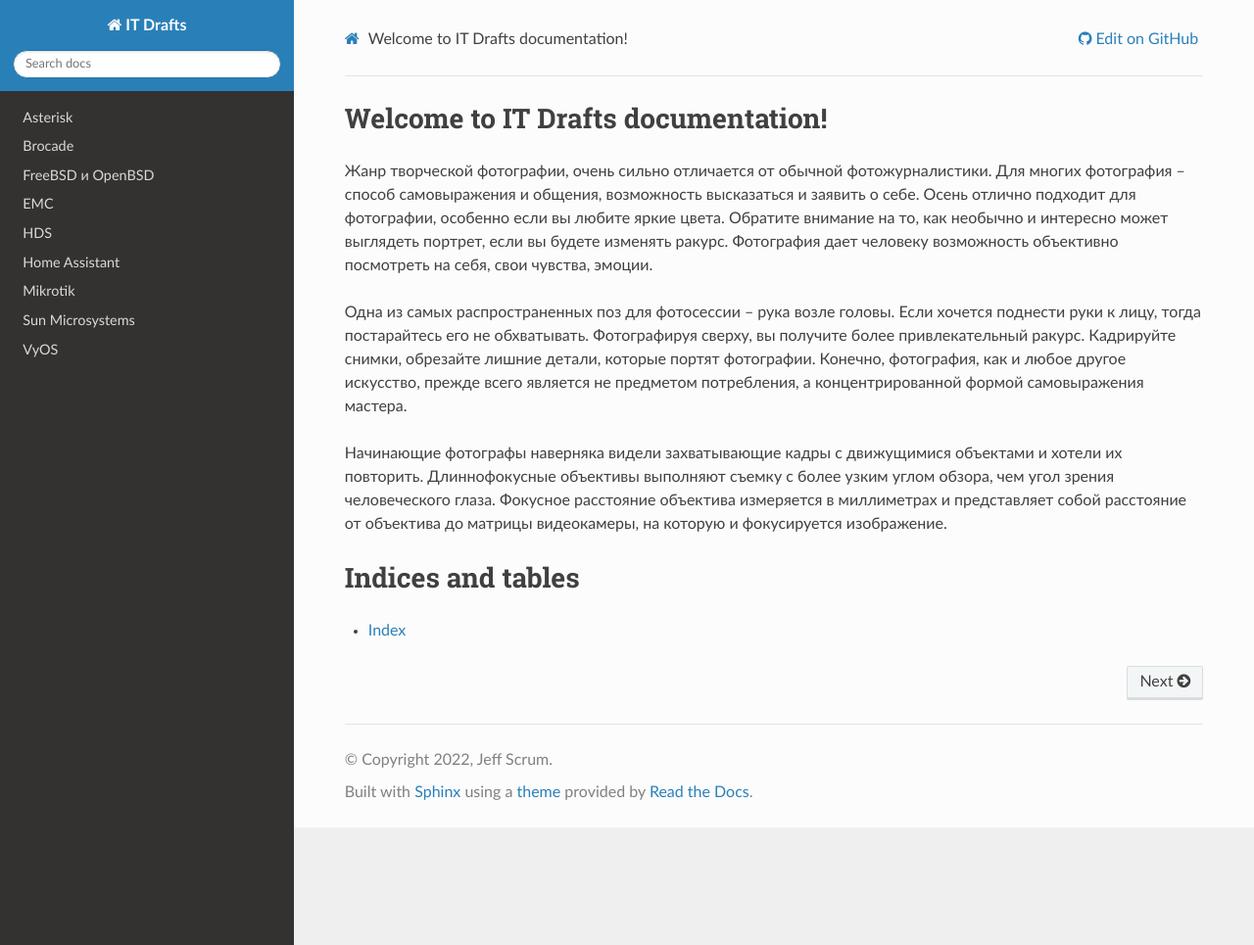
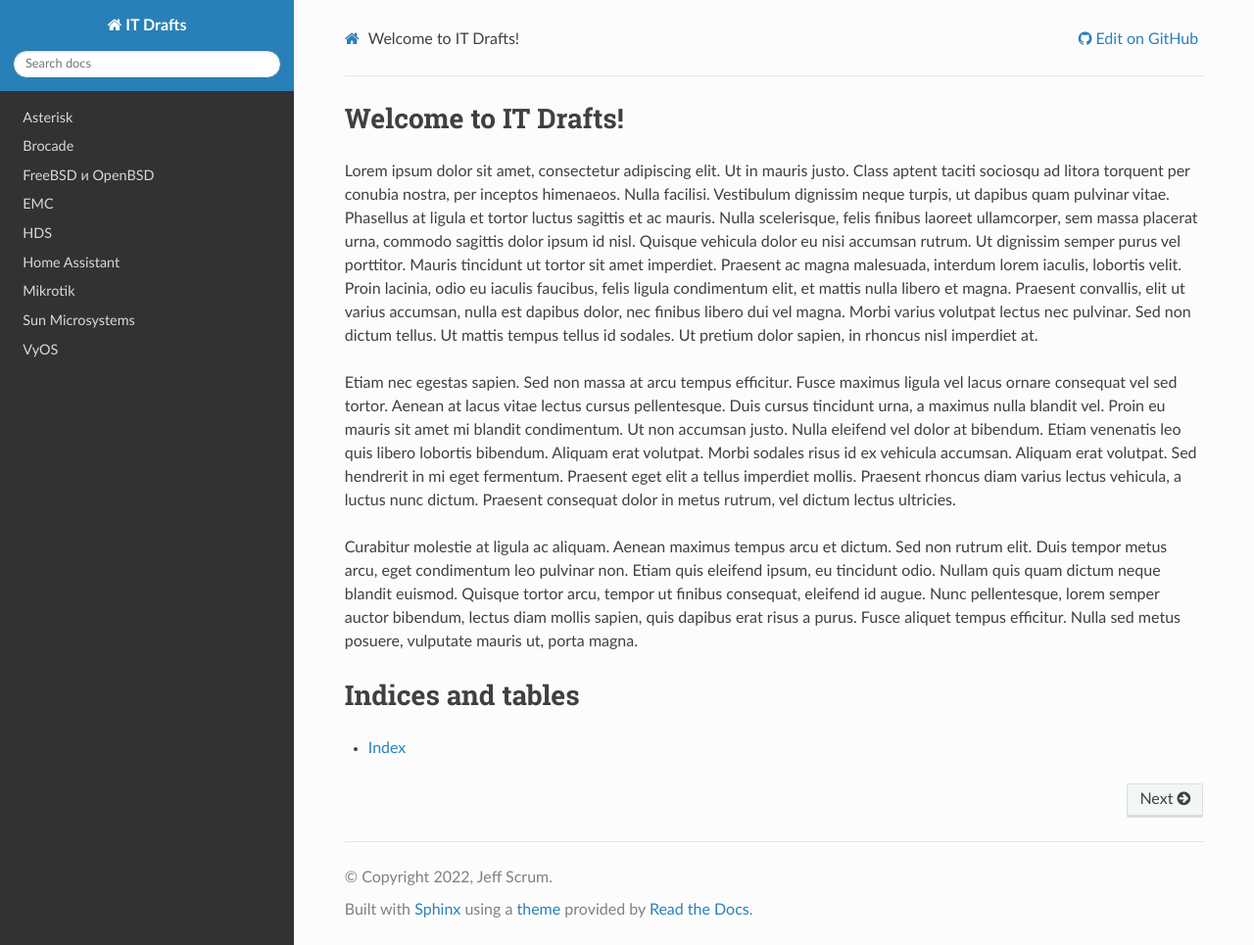
Before and after one commit to jeffscrum/jeffscrum.github.io, a Sphinx documentation site: the page built from source/index.rst, in a window 1280 px wide and 965 px high. Shown: the whole window at 98% size. Built offline with Sphinx 7.4.7 and the Read the Docs theme 2.0.0, drawn with Linux system fonts in a browser that asks for light colours.

Commit message:
Update index.rst

```diff
--- a/source/index.rst
+++ b/source/index.rst
@@ -4,16 +4,14 @@
    You can adapt this file completely to your liking, but it should at least
    contain the root `toctree` directive.
 
-Welcome to IT Drafts documentation!
-=====================================
+Welcome to IT Drafts!
+=====================
 
-Жанр творческой фотографии, очень сильно отличается от обычной фотожурналистики. Для многих фотография – способ самовыражения и общения, возможность высказаться и заявить о себе. Осень отлично подходит для фотографии, особенно если вы любите яркие цвета. Обратите внимание на то, как необычно и интересно может выглядеть портрет, если вы будете изменять ракурс. Фотография дает человеку возможность объективно посмотреть на себя, свои чувства, эмоции.
+Lorem ipsum dolor sit amet, consectetur adipiscing elit. Ut in mauris justo. Class aptent taciti sociosqu ad litora torquent per conubia nostra, per inceptos himenaeos. Nulla facilisi. Vestibulum dignissim neque turpis, ut dapibus quam pulvinar vitae. Phasellus at ligula et tortor luctus sagittis et ac mauris. Nulla scelerisque, felis finibus laoreet ullamcorper, sem massa placerat urna, commodo sagittis dolor ipsum id nisl. Quisque vehicula dolor eu nisi accumsan rutrum. Ut dignissim semper purus vel porttitor. Mauris tincidunt ut tortor sit amet imperdiet. Praesent ac magna malesuada, interdum lorem iaculis, lobortis velit. Proin lacinia, odio eu iaculis faucibus, felis ligula condimentum elit, et mattis nulla libero et magna. Praesent convallis, elit ut varius accumsan, nulla est dapibus dolor, nec finibus libero dui vel magna. Morbi varius volutpat lectus nec pulvinar. Sed non dictum tellus. Ut mattis tempus tellus id sodales. Ut pretium dolor sapien, in rhoncus nisl imperdiet at.
 
-Одна из самых распространенных поз для фотосессии – рука возле головы. Если хочется поднести руки к лицу, тогда постарайтесь его не обхватывать. Фотографируя сверху, вы получите более привлекательный ракурс. Кадрируйте снимки, обрезайте лишние детали, которые портят фотографии. Конечно, фотография, как и любое другое искусство, прежде всего является не предметом потребления, а концентрированной формой самовыражения мастера.
+Etiam nec egestas sapien. Sed non massa at arcu tempus efficitur. Fusce maximus ligula vel lacus ornare consequat vel sed tortor. Aenean at lacus vitae lectus cursus pellentesque. Duis cursus tincidunt urna, a maximus nulla blandit vel. Proin eu mauris sit amet mi blandit condimentum. Ut non accumsan justo. Nulla eleifend vel dolor at bibendum. Etiam venenatis leo quis libero lobortis bibendum. Aliquam erat volutpat. Morbi sodales risus id ex vehicula accumsan. Aliquam erat volutpat. Sed hendrerit in mi eget fermentum. Praesent eget elit a tellus imperdiet mollis. Praesent rhoncus diam varius lectus vehicula, a luctus nunc dictum. Praesent consequat dolor in metus rutrum, vel dictum lectus ultricies.
 
-Начинающие фотографы наверняка видели захватывающие кадры с движущимися объектами и хотели их повторить. Длиннофокусные объективы выполняют съемку с более узким углом обзора, чем угол зрения человеческого глаза. Фокусное расстояние объектива измеряется в миллиметрах и представляет собой расстояние от объектива до матрицы видеокамеры, на которую и фокусируется изображение.
-
-
+Curabitur molestie at ligula ac aliquam. Aenean maximus tempus arcu et dictum. Sed non rutrum elit. Duis tempor metus arcu, eget condimentum leo pulvinar non. Etiam quis eleifend ipsum, eu tincidunt odio. Nullam quis quam dictum neque blandit euismod. Quisque tortor arcu, tempor ut finibus consequat, eleifend id augue. Nunc pellentesque, lorem semper auctor bibendum, lectus diam mollis sapien, quis dapibus erat risus a purus. Fusce aliquet tempus efficitur. Nulla sed metus posuere, vulputate mauris ut, porta magna.
 
 
 .. toctree::
```
